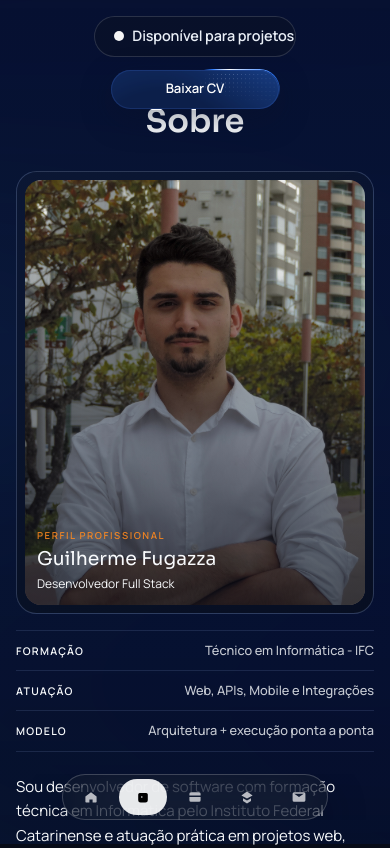
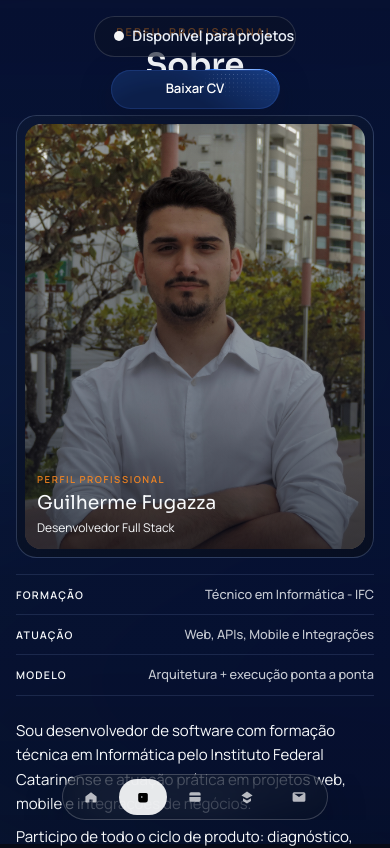
Before and after one commit to GuilhermeFugazza/portifolio, a React (Vite) app: page /sobre in a window 390 px wide. Shown: the top 848 px of the page. Built offline with nearby package versions, Linux system fonts and the light colour scheme.

Commit message:
corrigindo elementos visuais e textos

```diff
--- a/src/pages/About.jsx
+++ b/src/pages/About.jsx
@@ -149,7 +149,7 @@ const processSteps = [
 
 export default function About() {
   return (
-    <section className="w-full pb-10 pt-14 md:pb-12 md:pt-0">
+    <section className="w-full pb-10 pt-0 md:pb-12 md:pt-0">
       <SectionHeader
         title="Sobre"
         description="Perfil profissional"
```
